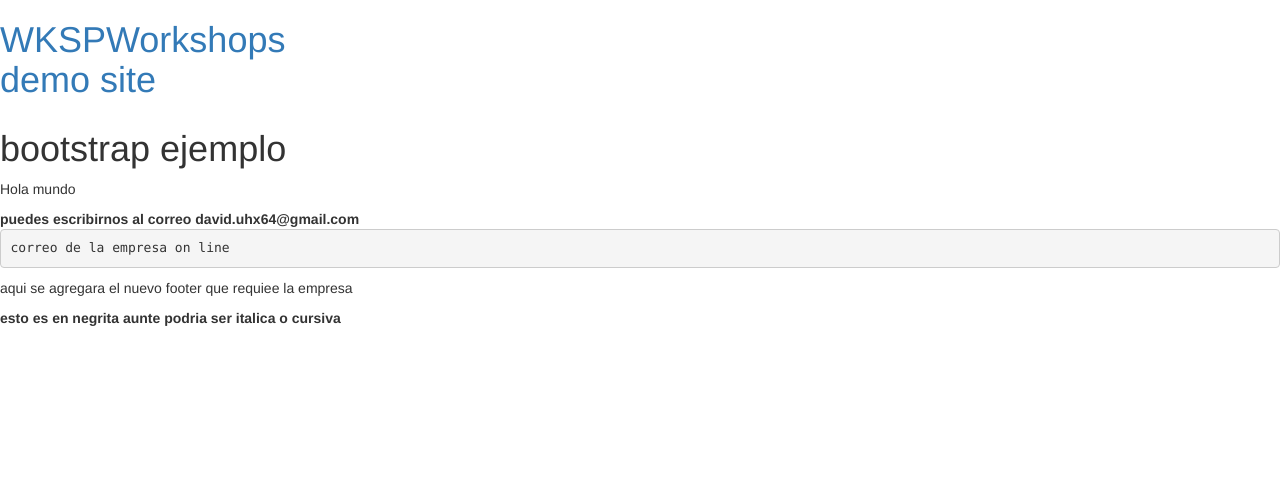
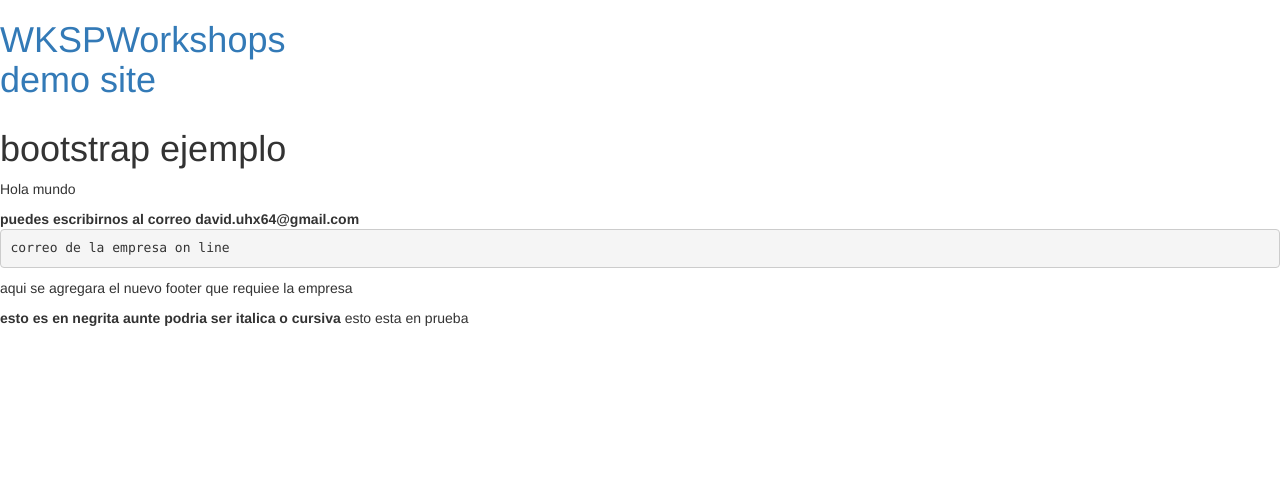
Before and after one commit to DavidUntama/bootstrap, a PHP site: page / in a window 1280 px wide. Shown: the top 502 px of the page. Run offline with PHP 8.4, Linux system fonts and the light colour scheme.

Commit message:
esto esta en prueba

```diff
--- a/index.php
+++ b/index.php
@@ -24,6 +24,7 @@
 
 	<p>aqui se agregara el nuevo footer que requiee la empresa</p>
 	<b>esto es en negrita aunte podria ser italica o cursiva</b>
+	esto esta en prueba
 
 	<?php include 'inc/footer_common.php'; ?>
 </body>
```
